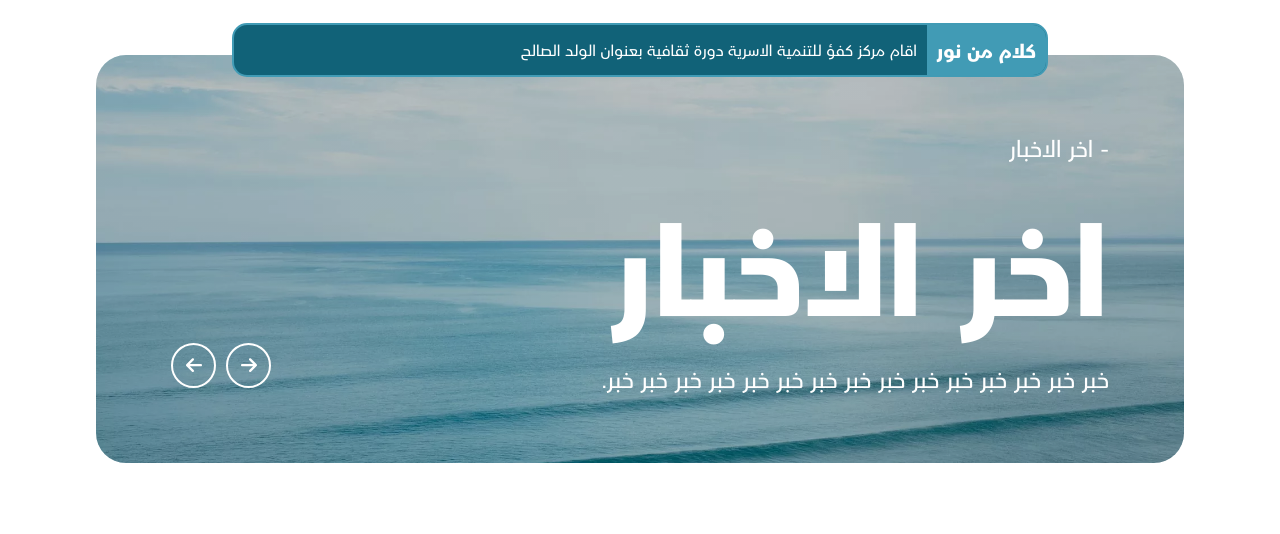
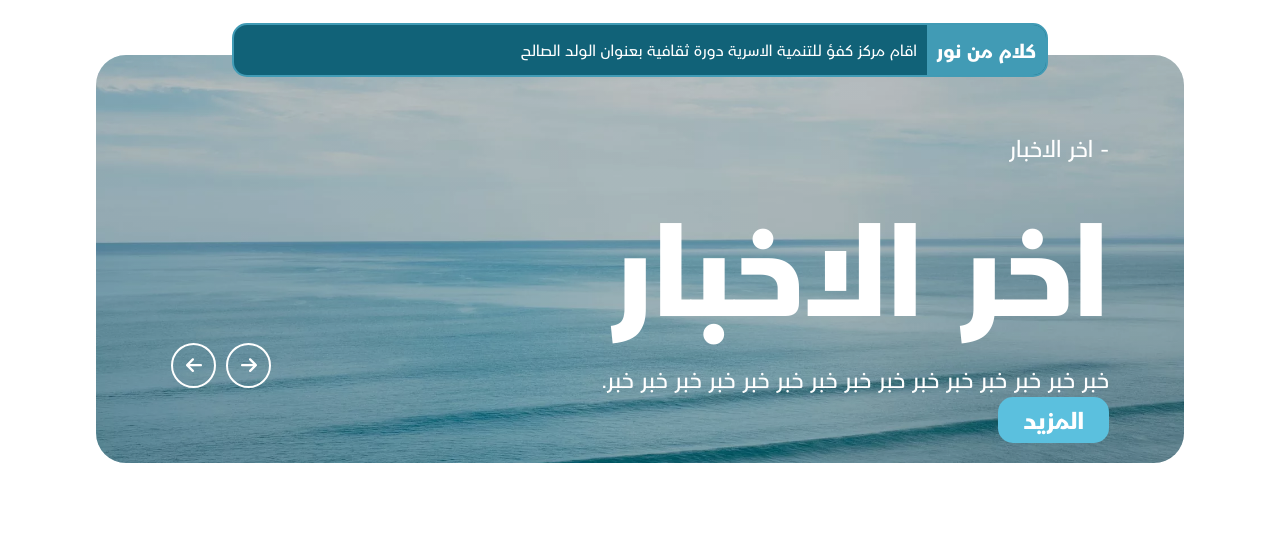
Before and after one commit to zoheirkabuli/kofoa, a plain HTML site: page index.html in a window 1280 px wide. Shown: the part 118-652 px from the top of the page. Drawn offline with nearby package versions, Linux system fonts and the light colour scheme.

Commit message:
complete hero home

```diff
--- a/css/styles.scss
+++ b/css/styles.scss
@@ -67,6 +67,13 @@ a {
   list-style: none;
   padding: 0;
   margin: 0;
+}
+
+@mixin button($bg-color: #5bc0de) {
+  background-color: $bg-color;
+  padding: 0.5rem 2.5rem;
+  border-radius: $border-radius * 1.5;
+  color: #fff;
 }
 
 // main contnet
@@ -296,5 +303,12 @@ a {
       font-weight: bold;
       color: $light-text-color;
     }
+
+    .hero-slider__card-btn {
+      @include button;
+      font-size: 2.4rem;
+      font-weight: bold;
+      align-self: flex-start;
+    }
   }
 }
--- a/index.html
+++ b/index.html
@@ -59,6 +59,7 @@
                 <p class="hero-slider__card-excerpt">
                   خبر خبر خبر خبر خبر خبر خبر خبر خبر خبر خبر خبر خبر خبر خبر.
                 </p>
+                <a href="#" class="hero-slider__card-btn">المزيد</a>
               </div>
             </div>
             <div class="hero-slider__card swiper-slide">
@@ -69,6 +70,7 @@
                 <p class="hero-slider__card-excerpt">
                   خبر خبر خبر خبر خبر خبر خبر خبر خبر خبر خبر خبر خبر خبر خبر.
                 </p>
+                <a href="#" class="hero-slider__card-btn">المزيد</a>
               </div>
             </div>
             <div class="hero-slider__card swiper-slide">
@@ -79,6 +81,7 @@
                 <p class="hero-slider__card-excerpt">
                   خبر خبر خبر خبر خبر خبر خبر خبر خبر خبر خبر خبر خبر خبر خبر.
                 </p>
+                <a href="#" class="hero-slider__card-btn">المزيد</a>
               </div>
             </div>
           </div>
```
Also changed, not shown: css/styles.css, 1 other file.
